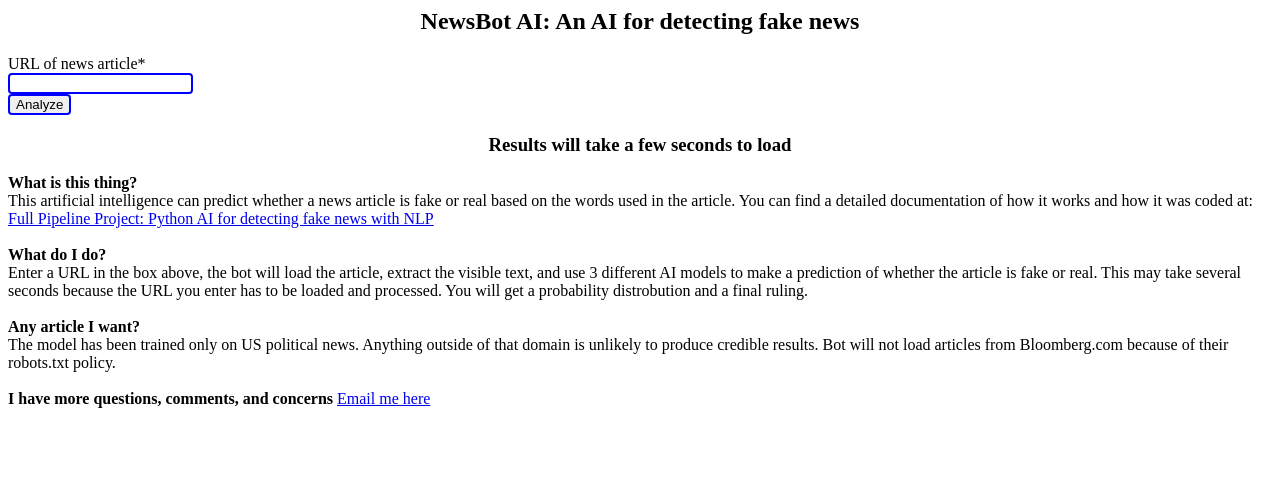
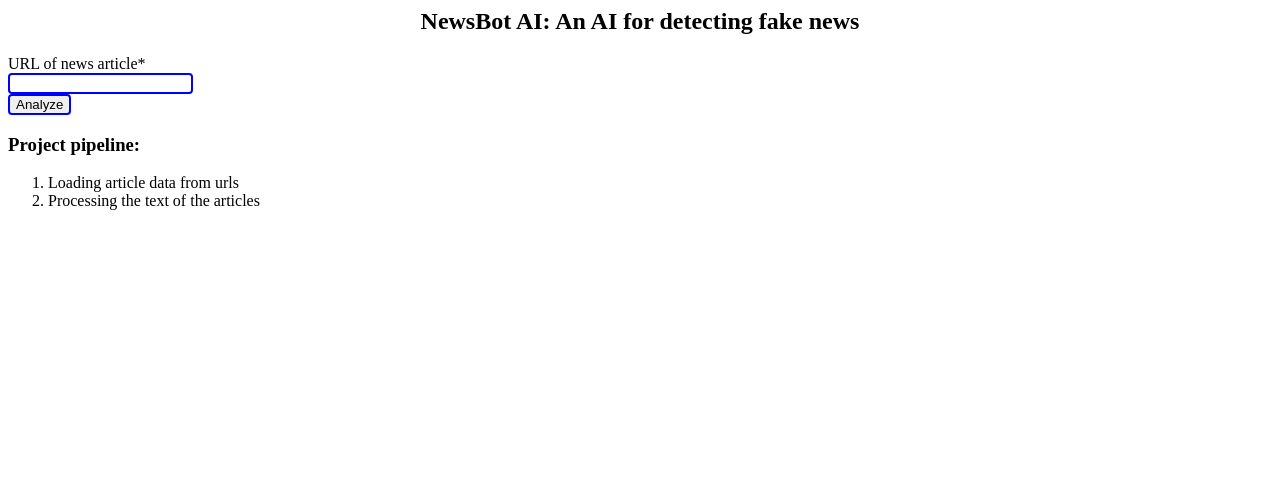
Before and after one commit to rtodinova/FakeNewsDetection, a Django app: page /fakenews_ml_models/ in a window 1280 px wide. Shown: the top 479 px of the page. Run offline with Django 3.2, Linux system fonts and the light colour scheme; parts of the project's set-up code (start-up, migrations or seed data) failed here and were passed over; some libraries are stand-ins or nearby versions.

Commit message:
Model fixed

```diff
--- a/fakenews_ml_models/dictbuilder.py
+++ b/fakenews_ml_models/dictbuilder.py
@@ -169,4 +169,4 @@ def analyze_article():
     print("Probabilities:")
     print(mlp_probabilities)
 
-analyze_article()
+saving_models()
--- a/fakenews_ml_models/harvester.py
+++ b/fakenews_ml_models/harvester.py
@@ -31,19 +31,18 @@ def harvest_data():
    error_bad_lines=False, quotechar='"', thousands=',',
    low_memory=False)
    for index, row in df_csv.iterrows():
-      print(row['id'])
       print("Attempting URL: " + row['news_url'])
       if(ss.loadAddress(row['news_url'])):
          print("Loaded OK")
          if(len(ss.extractText)>500):
             ae = Article()
-            ae.body_text = ss.extractText
+            ae.text = ss.extractText
             ae.origin_url = row['news_url']
             ae.origin_source = 'politifact data'
             ae.bias_score = 0 # Politifact data doesn’t have this
             ae.bias_class = 5 # 5 is ‘no data’
             ae.quality_score = row['score']
-            ae.quality_class = row['type']
+            ae.quality_class = row['class']
             ae.save()
             print("Saved, napping for 1…")
             time.sleep(1)
--- a/fakenews_ml_models/templates/fakenews_ml_models/urlForm.html
+++ b/fakenews_ml_models/templates/fakenews_ml_models/urlForm.html
@@ -37,54 +37,32 @@ input[type=submit] {
 	<div class="wpb_column columns small-12 medium-12">
 		<div class="vc_column-inner  ">
 			<div class="wpb_wrapper">
+            <h2 style="text-align: center;">NewsBot AI: An AI for detecting fake news</h2>
+                <form  method="get" >
+                 <div class="buttonHolder">
+                     <div id="div_id_entryURL" class="form-group">
+                         <label for="id_entryURL" class="col-form-label  requiredField">URL of news article<span class="asteriskField">*</span> </label>
+                         <div class="">
+                                <input type="url" name="u" class="urlinput form-control" maxlength="200" id="id_entryURL" required>
+                         </div>
+                      </div>
+                      <input type="submit" name="submit" value="Analyze" class="btn btn-primary btn btn-primary" id="submit-id-submit" />
 
-<h2 style="text-align: center;">NewsBot AI: An AI for detecting fake news</h2>
+                </div> </form>
 
-<form  method="get" >
- <div
-    class="buttonHolder"> <div id="div_id_entryURL" class="form-group"> <label for="id_entryURL" class="col-form-label  requiredField">
-                URL of news article<span class="asteriskField">*</span> </label> <div class="">
-                <input type="url" name="u" class="urlinput form-control" maxlength="200" id="id_entryURL" required> </div> </div> <input type="submit"
-    name="submit"
-    value="Analyze"
-
-        class="btn btn-primary btn btn-primary"
-        id="submit-id-submit"
-
-
-    />
-
-</div> </form>
-<h3 style="text-align: center;">Results will take a few seconds to load</h3>
-
-<b>What is this thing?</b><br>
-This artificial intelligence can predict whether a news article is fake or real based on the words used in the article.
-You can find a detailed documentation of how it works and how it was coded at:
-<a href="medium link">Full Pipeline Project: Python AI for detecting fake news with NLP</a>
-<br><br>
-
-<b>What do I do?</b><br>
-Enter a URL in the box above, the bot will load the article, extract the visible text, and
-use 3 different AI models to make a prediction of
-whether the article is fake or real. This may take several seconds because the URL you enter has
-to be loaded and processed.
-You will get a probability distrobution and a final ruling. <br><br>
-
-<b>Any article I want?</b><br>
-The model has been trained only on US political news. Anything outside of that domain is unlikely to
-produce credible results.
-Bot will not load articles from Bloomberg.com because of their robots.txt policy.<br><br>
-
-<b>I have more questions, comments, and concerns</b>
-<a href="mailto:aurelius@unslanted.net">Email me here</a>
-
-<br><br>
-
-<br><br><br>
 			</div>
 		</div>
 	</div>
 </div>
+<div>
+    <div style="width: 50%;">
+        <h3> Project pipeline: </h3>
+        <ol>
+            <li>Loading article data from urls</li>
+            <li>Processing the text of the articles</li>
+        </ol>
+    </div>
+</div>
 
 
 {% endblock %}
--- a/fakenews_ml_models/views.py
+++ b/fakenews_ml_models/views.py
@@ -63,20 +63,18 @@ def index(request):
         log_prediction = log_model.predict(articleX)
         log_probabilities = log_model.predict_proba(articleX)
 
-        svc_prb = (svc_probabilities[0][0]*100, svc_probabilities[0][1]*100, svc_probabilities[0][2]*100, svc_probabilities[0][3]*100)
-        svc_totFake = (svc_probabilities[0][0]*100) + (svc_probabilities[0][1]*100)
-        svc_totReal = (svc_probabilities[0][2]*100) + (svc_probabilities[0][3]*100)
-        mlp_prb = (mlp_probabilities[0][0]*100, mlp_probabilities[0][1]*100, mlp_probabilities[0][2]*100, mlp_probabilities[0][3]*100)
-        mlp_totFake = (mlp_probabilities[0][0]*100) + (mlp_probabilities[0][1]*100)
-        mlp_totReal = (mlp_probabilities[0][2]*100) + (mlp_probabilities[0][3]*100)
-        log_prb = (log_probabilities[0][0]*100, log_probabilities[0][1]*100, log_probabilities[0][2]*100, log_probabilities[0][3]*100)
-        log_totFake = (log_probabilities[0][0]*100) + (log_probabilities[0][1]*100)
-        log_totReal = (log_probabilities[0][2]*100) + (log_probabilities[0][3]*100)
+        svc_prb = (svc_probabilities[0][0]*100, svc_probabilities[0][1]*100)
+        svc_totFake = (svc_probabilities[0][0]*100)
+        svc_totReal = (svc_probabilities[0][1]*100)
+        mlp_prb = (mlp_probabilities[0][0]*100, mlp_probabilities[0][1]*100)
+        mlp_totFake = (mlp_probabilities[0][0]*100)
+        mlp_totReal = (mlp_probabilities[0][1]*100)
+        log_prb = (log_probabilities[0][0]*100, log_probabilities[0][1]*100)
+        log_totFake = (log_probabilities[0][0]*100)
+        log_totReal = (log_probabilities[0][1]*100)
 
         fin_prb = ( (((svc_probabilities[0][0]*100)+(mlp_probabilities[0][0]*100)+(log_probabilities[0][0]*100))/3),
-        (((svc_probabilities[0][1]*100)+(mlp_probabilities[0][1]*100)+(log_probabilities[0][1]*100))/3),
-        (((svc_probabilities[0][2]*100)+(mlp_probabilities[0][2]*100)+(log_probabilities[0][2]*100))/3),
-        (((svc_probabilities[0][3]*100)+(mlp_probabilities[0][3]*100)+(log_probabilities[0][3]*100))/3) )
+        (((svc_probabilities[0][1]*100)+(mlp_probabilities[0][1]*100)+(log_probabilities[0][1]*100))/3) )
         fin_totFake = (svc_totFake + mlp_totFake + log_totFake)/3
         fin_totReal = (svc_totReal + mlp_totReal + log_totReal)/3
 
```
Also changed, not shown: fakenews_ml_models/differentClasses.py (added, +67 -0 lines), fakenews_ml_models/templates/fakenews_ml_models/results.html (+3 -17 lines), 4 other files.
